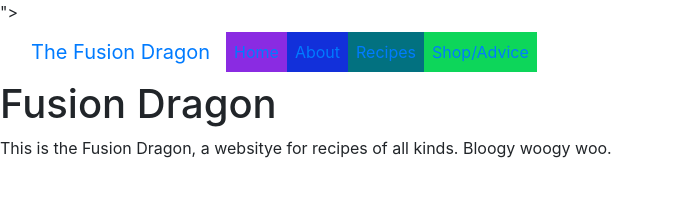
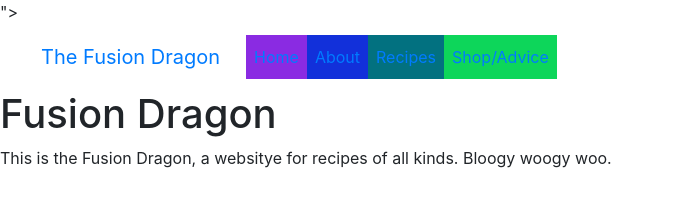
Before and after one commit to RhysYDev/fusion-plaza, a plain HTML site: page index.html in a window 1280 px wide. Shown: the whole page, without its empty margins (0-674 px from the left). Drawn offline with nearby package versions, Linux system fonts and the light colour scheme.

Commit message:
Added new colours and styles.

```diff
--- a/assets/css/style.css
+++ b/assets/css/style.css
@@ -20,3 +20,26 @@
     background-color: rgb(255, 0, 0);
     font-weight: 500;
 }
+
+.ui-menu-color-home {
+    color: #fff;
+}
+
+.ui-menu-color-about {
+    color: #fff;
+}
+
+.ui-menu-color-recipe {
+    color: #fff;
+}
+
+.ui-menu-color-shop-advice {
+    color: #fff;
+}
+
+/*-- Formatting --*/
+
+.navbar a {
+    text-align: center;
+    padding: 10px 10px;
+}
```
